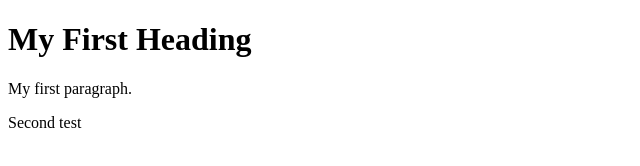
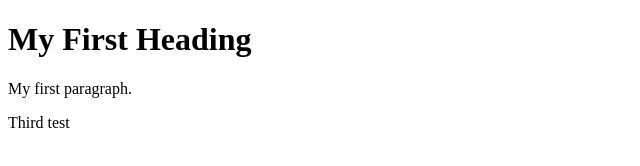
Before and after one commit to r0739228/Azure_IaC_Challenge_team_5, a plain HTML site: page application/index.html in a window 1280 px wide. Shown: the full height of the page, 0-640 px from the left. Drawn offline with Linux system fonts and the light colour scheme.

Commit message:
Third test

```diff
--- a/application/index.html
+++ b/application/index.html
@@ -4,7 +4,7 @@
 
 <h1>My First Heading</h1>
 <p>My first paragraph.</p>
-<p>Second test</P>
+<p>Third test</P>
 
 </body>
 </html>
```
